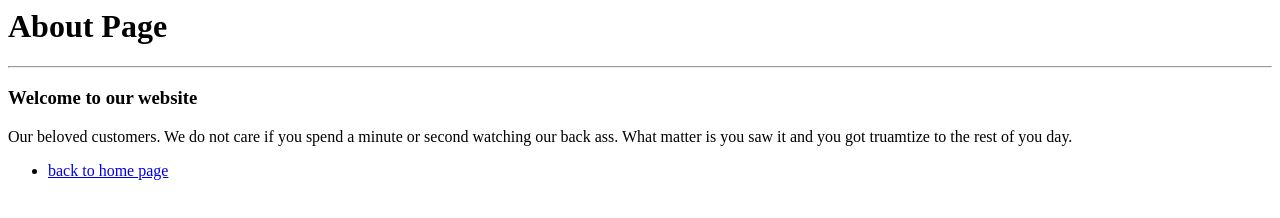
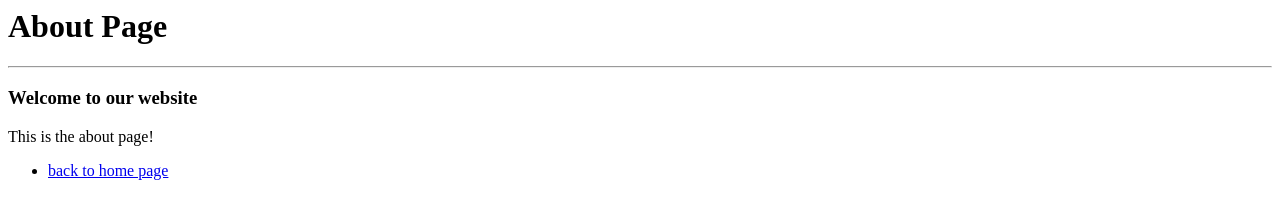
Before and after one commit to sjember/html-portfolio, a plain HTML site: page public/about.html in a window 1280 px wide. Drawn offline with Linux system fonts and the light colour scheme.

Commit message:
Update about.html

```diff
--- a/public/about.html
+++ b/public/about.html
@@ -3,9 +3,7 @@
 <h1>About Page</h1>
 <hr />
 <h3>Welcome to our website</h3>
-<p>Our beloved customers. We do not care if you spend a
-minute or second watching our back ass. What matter is you
-saw it and you got truamtize to the rest of you day.</p>
+<p>This is the about page!</p>
 <ul>
 	<li><a href="../index.html">back to home page</a></li>
 </ul>
```
